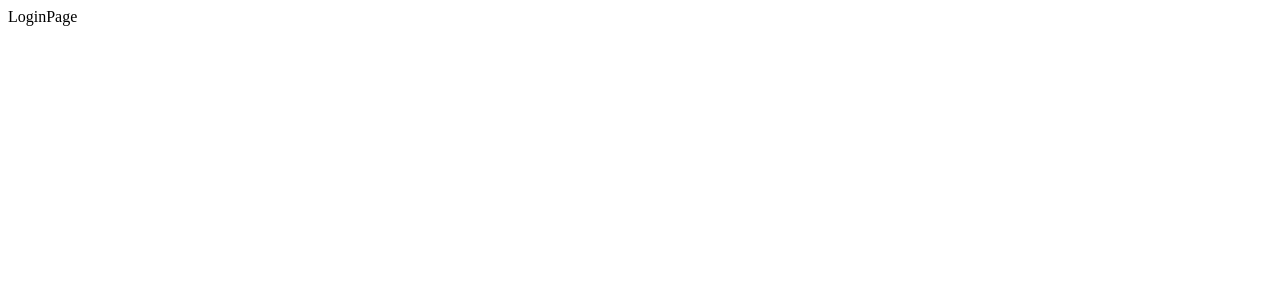
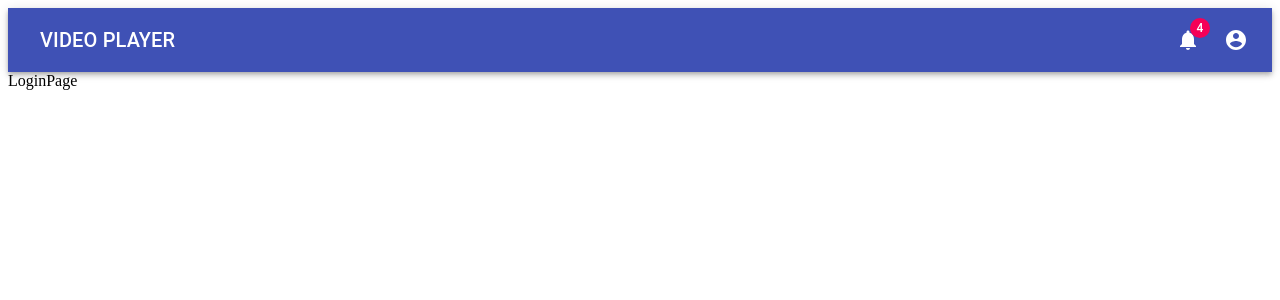
Before and after one commit to pedrovitors/Projeto-FullStack-Frontend, a React (Create React App) app: page /login in a window 1280 px wide. Shown: the top 300 px of the page. Built offline with nearby package versions, Linux system fonts and the light colour scheme.

Commit message:
Added header to Router

```diff
--- a/src/routes/Router.js
+++ b/src/routes/Router.js
@@ -6,10 +6,12 @@ import MusicDetailsPage from "../pages/MusicDetailsPage/MusicDetailsPage";
 import SignupPage from "../pages/SignupPage/SignupPage";
 import ErrorPage from "../pages/ErrorPage/ErrorPage";
 import AddMusic from "../pages/AddMusic/AddMusic";
+import Header from "../components/Header/Header";
 
 const Router = () => {
     return (
         <BrowserRouter>
+            <Header/>
             <Switch>
                 <Route exact path="/login">
                     <LoginPage/>
```
